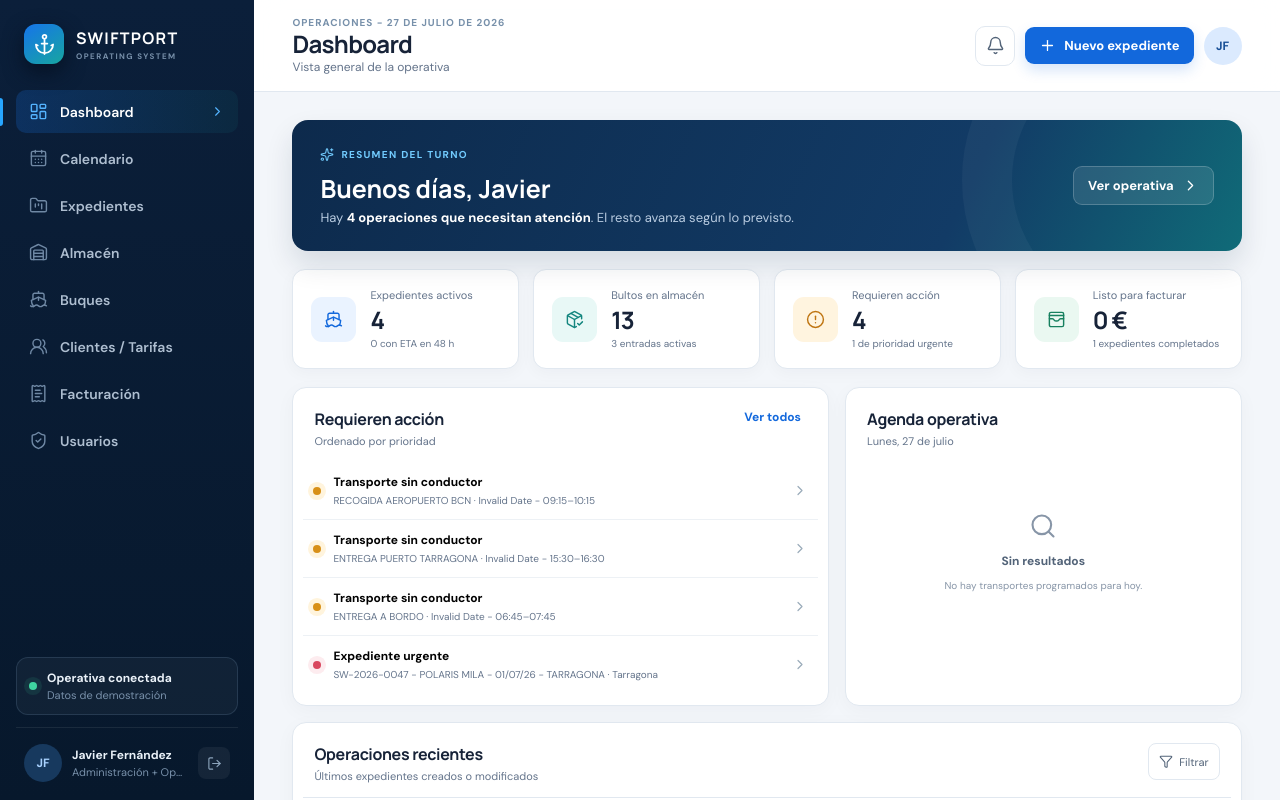
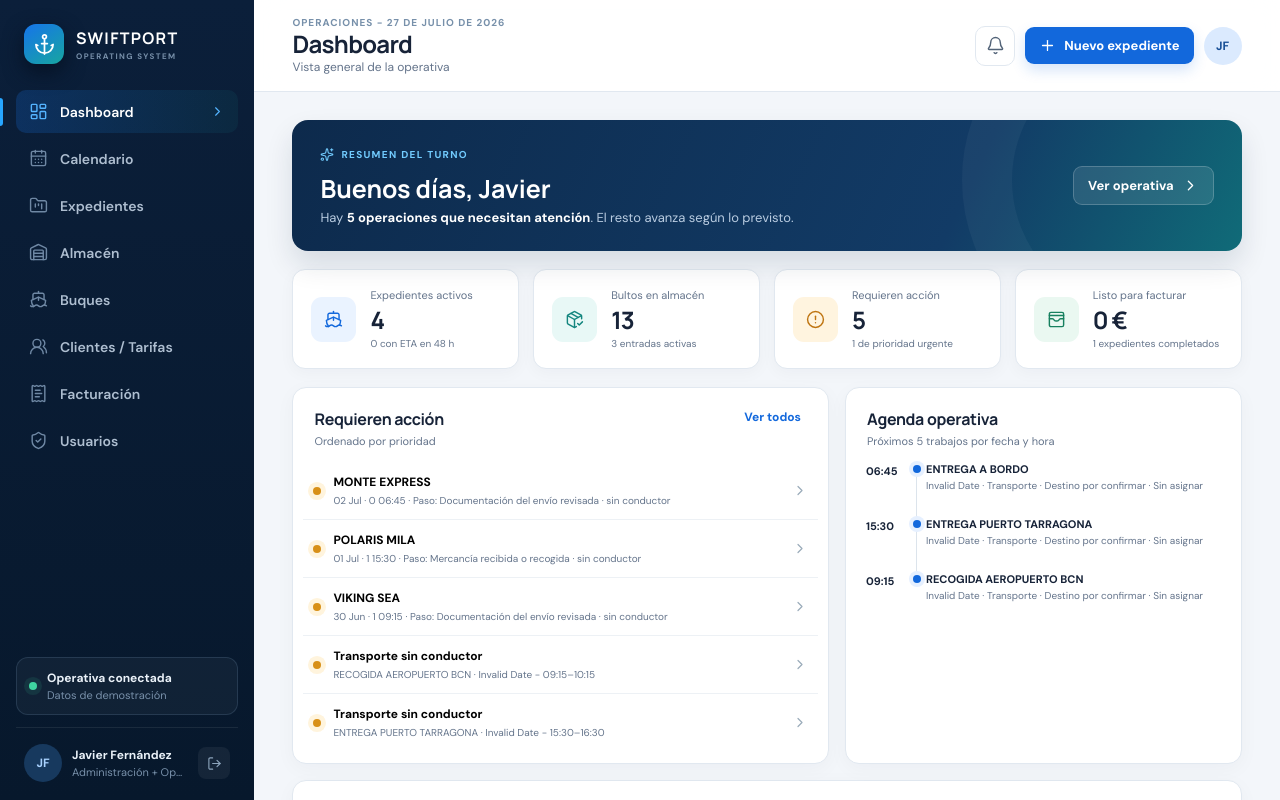
Before and after one commit to impulseagencymarketing-create/swiftport-os, a React (Vite) app: page / in a window 1280 px wide. Shown: the top 800 px of the page. Built offline with nearby package versions, Linux system fonts and the light colour scheme.

Commit message:
Mostrar proximos trabajos e incidencias reales en dashboard

```diff
--- a/src/main.jsx
+++ b/src/main.jsx
@@ -2085,6 +2085,7 @@ function DriverTaskModalLegacy({event,item,transport,warehouseEntries,currentUse
 
 function Dashboard({cases,warehouseEntries,calendarEvents,openCase,navigate,showFinance,user}){
   const today=isoDate(new Date());
+  const now=Date.now();
   const activeCases=cases.filter(item=>!['Completado','Cancelado'].includes(item.estado));
   const stockEntries=warehouseEntries.filter(item=>!item.archivado&&item.estado!=='Expedido');
   const stock=stockEntries.reduce((sum,item)=>sum+Number(item.bultos||0),0);
@@ -2093,21 +2094,39 @@ function Dashboard({cases,warehouseEntries,calendarEvents,openCase,navigate,show
     const related=cases.find(item=>item.id===event.expediente);
     return !related||!['Completado','Cancelado'].includes(related.estado);
   });
-  const todayEvents=pendingEvents.filter(event=>event.fecha===today).sort(driverEventSort);
+  const eventMoment=event=>driverEventTimestamp(event);
+  const upcomingEvents=pendingEvents
+    .filter(event=>event.fecha&&eventMoment(event)>=now-30*60*1000)
+    .sort(driverEventSort);
   const urgentCases=activeCases.filter(item=>item.prioridad==='Urgente');
   const missingDriver=pendingEvents.filter(event=>!event.asignado||event.asignado==='Sin asignar');
   const missingTime=pendingEvents.filter(calendarNeedsTime);
   const readyToBill=cases.filter(item=>operationFlow(item).billingReady||item.progreso>=100);
+  const deliveryWatch=upcomingEvents
+    .map(event=>({event,related:cases.find(item=>item.id===event.expediente)}))
+    .filter(entry=>entry.related)
+    .map(({event,related})=>{
+      const next=nextOperationStep(related);
+      const missing=[calendarNeedsTime(event)&&'falta hora',(!event.asignado||event.asignado==='Sin asignar')&&'sin conductor'].filter(Boolean).join(' · ');
+      const step=next?.title||'Listo para facturar';
+      return {tone:missing?'warning':related.prioridad==='Urgente'?'danger':'info',title:String(related.buque||event.titulo||'BUQUE').toUpperCase(),meta:`${event.fecha} ${calendarNeedsTime(event)?'Falta hora':event.inicio} · Paso: ${step}${missing?` · ${missing}`:''}`,action:()=>openCase(related.id)};
+    });
   const attention=[
-    ...missingDriver.slice(0,3).map(event=>({tone:'warning',title:'Transporte sin conductor',meta:`${String(event.titulo||'BUQUE').toUpperCase()} · ${formatSchedule(event.fecha,event.inicio,event.fin)}`,action:()=>navigate('calendario')})),
-    ...missingTime.slice(0,3).map(event=>({tone:'warning',title:'Falta horario de servicio',meta:`${String(event.titulo||'BUQUE').toUpperCase()} · ${event.fecha||'Sin fecha'}`,action:()=>navigate('calendario')})),
-    ...urgentCases.slice(0,3).map(item=>({tone:'danger',title:'Expediente urgente',meta:`${caseLabel(item)} · ${item.puerto}`,action:()=>openCase(item.id)})),
+    ...deliveryWatch,
+    ...missingDriver.slice(0,2).map(event=>({tone:'warning',title:'Transporte sin conductor',meta:`${String(event.titulo||'BUQUE').toUpperCase()} · ${formatSchedule(event.fecha,event.inicio,event.fin)}`,action:()=>navigate('calendario')})),
+    ...missingTime.slice(0,2).map(event=>({tone:'warning',title:'Falta horario de servicio',meta:`${String(event.titulo||'BUQUE').toUpperCase()} · ${event.fecha||'Sin fecha'}`,action:()=>navigate('calendario')})),
+    ...urgentCases.slice(0,2).map(item=>({tone:'danger',title:'Expediente urgente',meta:`${caseLabel(item)} · ${item.puerto}`,action:()=>openCase(item.id)})),
     ...readyToBill.filter(item=>item.estado!=='Completado').slice(0,3).map(item=>({tone:'info',title:'Listo para facturar',meta:`${caseLabel(item)} · revisar borrador`,action:()=>showFinance?navigate('facturacion'):openCase(item.id)}))
   ].slice(0,5);
   const alerts=attention.length;
   const billing=readyToBill.reduce((sum,item)=>sum+Number(item.importe||0),0);
   const recent=[...cases].sort(newestFirst).slice(0,6);
-  const todayLabel=new Date().toLocaleDateString('es-ES',{weekday:'long',day:'numeric',month:'long'}).replace(/^\w/,char=>char.toUpperCase());
+  const nextFive=upcomingEvents.slice(0,5);
+  const agendaSubtitle=nextFive.length?'Próximos 5 trabajos por fecha y hora':'Sin trabajos próximos';
+  const agendaMeta=event=>{
+    const dateLabel=event.fecha?new Date(event.fecha+'T12:00:00').toLocaleDateString('es-ES',{weekday:'short',day:'2-digit',month:'short'}).replace('.',''):'Sin fecha';
+    return `${dateLabel} · ${event.tipoServicio||'Transporte'} · ${event.destino||event.puerto||'Destino por confirmar'} · ${event.asignado||'Sin asignar'}`;
+  };
   const eta48=activeCases.filter(item=>{
     const moment=new Date(String(item.eta||'').slice(0,10)+'T12:00:00');
     if(!Number.isFinite(moment.getTime()))return false;
@@ -2126,8 +2145,8 @@ function Dashboard({cases,warehouseEntries,calendarEvents,openCase,navigate,show
       <section className="panel attention-panel"><SectionHeader title="Requieren acción" subtitle="Ordenado por prioridad" action={<button className="text-button" onClick={()=>navigate('expedientes')}>Ver todos</button>}/><div className="attention-list">
         {attention.length?attention.map((item,index)=><ActionItem key={index} {...item}/>):<Empty text="No hay incidencias operativas ahora mismo."/>}
       </div></section>
-      <section className="panel today-panel"><SectionHeader title="Agenda operativa" subtitle={todayLabel}/><div className="schedule">
-        {todayEvents.length?todayEvents.slice(0,6).map(event=><Schedule key={event.id} time={calendarNeedsTime(event)?'Falta hora':event.inicio} title={String(event.titulo||'SERVICIO').toUpperCase()} meta={`${event.tipoServicio||'Transporte'} · ${event.destino||event.puerto||'Destino por confirmar'} · ${event.asignado||'Sin asignar'}`} active={!calendarNeedsTime(event)} alert={calendarNeedsTime(event)}/>):<Empty text="No hay transportes programados para hoy."/>}
+      <section className="panel today-panel"><SectionHeader title="Agenda operativa" subtitle={agendaSubtitle}/><div className="schedule">
+        {nextFive.length?nextFive.map(event=><Schedule key={event.id} time={calendarNeedsTime(event)?'Falta hora':event.inicio} title={String(event.titulo||'SERVICIO').toUpperCase()} meta={agendaMeta(event)} active={!calendarNeedsTime(event)} alert={calendarNeedsTime(event)}/>):<Empty text="No hay transportes próximos programados."/>}
       </div></section>
     </div>
     <section className="panel operations"><SectionHeader title="Operaciones recientes" subtitle="Últimos expedientes creados o modificados" action={<button className="filter-button" onClick={()=>navigate('expedientes')}><Filter/> Filtrar</button>}/><div className="responsive-table"><div className="table-head"><span>Expediente</span><span>Destino</span><span>ETA</span><span>Progreso</span><span>Estado</span><span/></div>{recent.map(item=><button className="table-row" key={item.id} onClick={()=>openCase(item.id)}><span className="primary-cell"><span className="ship-icon"><Ship/></span><span><b>{caseLabel(item)}</b><small>{item.cliente}</small></span></span><span data-label="Destino"><MapPin/>{item.puerto}</span><span data-label="ETA">{item.eta}</span><span data-label="Progreso"><span className="mini-progress"><i style={{width:item.progreso+'%'}}/></span>{item.progreso}%</span><span data-label="Estado"><Badge>{item.estado}</Badge></span><ChevronRight/></button>)}</div></section>
```
